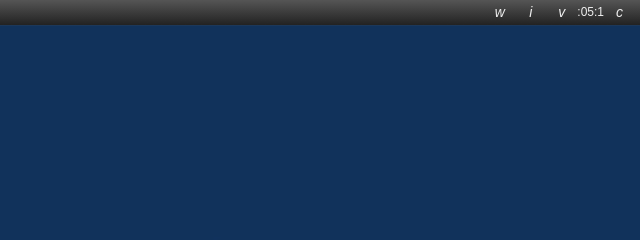
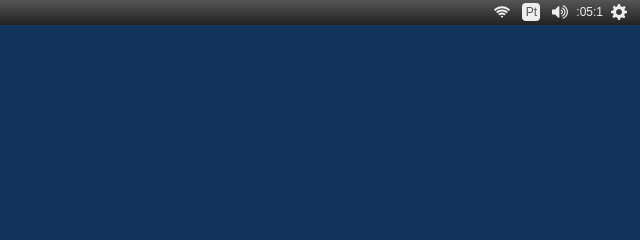
Before and after one commit to msasoftwares/portfolio-ubuntu, a plain HTML site: page index.html in a window 1280 px wide. Shown: the top 240 px of the page, 640-1280 px from the left. Drawn offline with Linux system fonts and the light colour scheme.

Commit message:
Fiinalizando a status bar

```diff
--- a/index.html
+++ b/index.html
@@ -10,11 +10,11 @@
 
 		<div class="status-bar">
 			<p class="descricao">Murilo Spinoza de Arruda - Desktop Ubuntu</p>
-			<i>w</i>
-			<i>i</i>
-			<i>v</i>
+			<img src="img/icons/wifi.svg">
+			<i></i>
+			<img src="img/icons/volume.svg">
 			<p id="hora"></p>
-			<i>c</i>
+			<img src="img/icons/settings.svg">
 		</div>
 
 		<div id="tool-bar">
--- a/style.css
+++ b/style.css
@@ -80,6 +80,29 @@ li{
 	height: 23px;
 	margin-left: 4px;
 	margin-right: 4px;
+	text-align: center;
+}
+body > .status-bar i{
+	background-color: #eee;
+	width: 18px;
+	height: 18px;
+	margin-top: 2px;
+	border-radius: 4px;
+	line-height: 16px;
+}
+body > .status-bar i:before{
+	content: 'Pt';
+	color: #555;
+	font-size: 12px;
+	font-style: normal;
+}
+body > .status-bar img{
+	display: inline-block;
+	width: 16px;
+	height: 16px;
+	margin-top: 3px;
+	margin-left: 8px;
+	margin-right: 8px;
 	text-align: center;
 }
 
```
Also changed, not shown: img/icons/settings.svg (added), img/icons/volume.svg (added), img/icons/wifi.svg (added).
